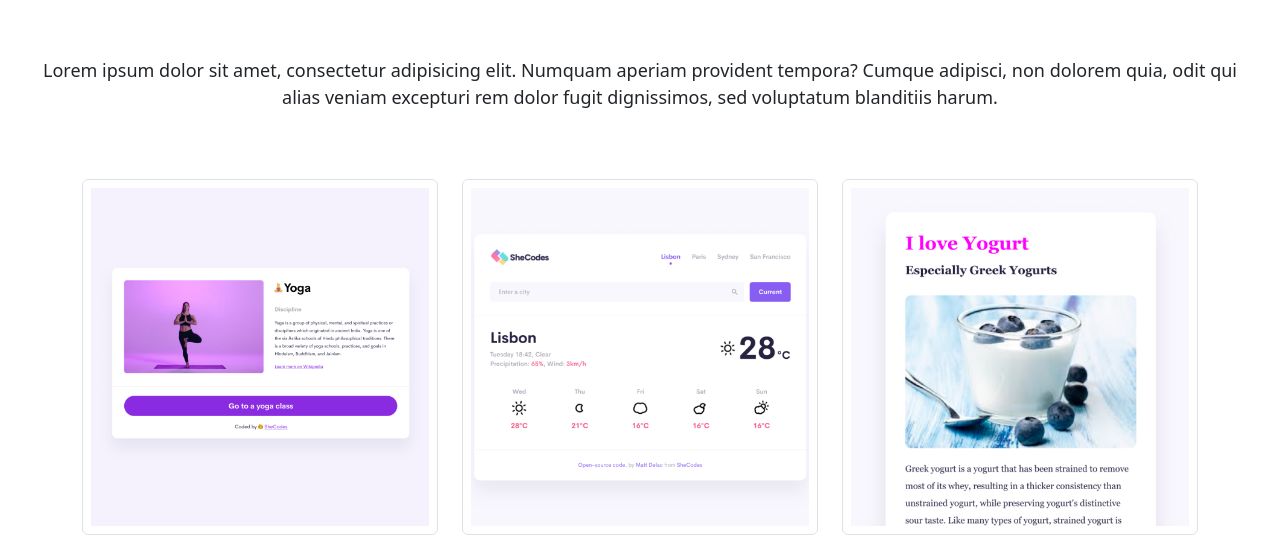
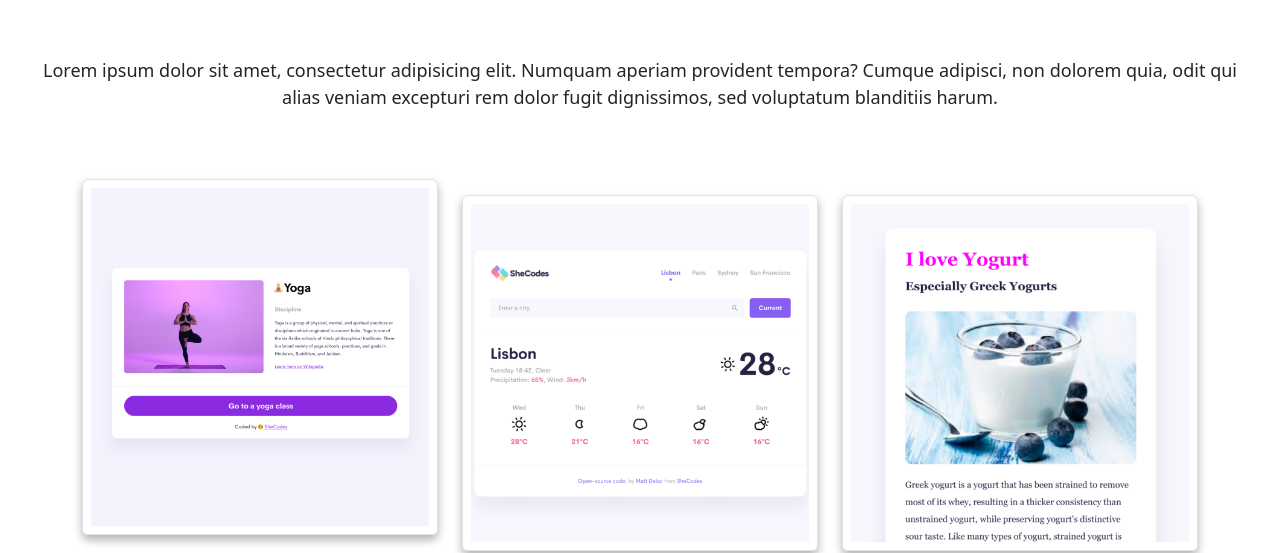
Before and after one commit to dilarainal/responsive-project-using-advanced-tools, a website: page about.html in a window 1280 px wide. Shown: the part 251-804 px from the top of the page. Drawn offline with nearby package versions, Linux system fonts and the light colour scheme.

Commit message:
Updated CSS

```diff
--- a/about.html
+++ b/about.html
@@ -25,7 +25,7 @@
   <body>
     <nav class="navbar sticky-top navbar-expand-lg bg-body-tertiary">
       <div class="container">
-        <a class="navbar-brand" href="#">Dilara Inal</a>
+        <a class="navbar-brand" href="/">Dilara Inal</a>
         <button
           class="navbar-toggler"
           type="button"
@@ -63,21 +63,21 @@
         <div class="col-sm-4">
           <img
             src="/images/yoga.png"
-            class="img-fluid border rounded p-2 mt-2"
+            class="app-pictures img-fluid border rounded p-2 mt-2"
             alt="Yoga App"
           />
         </div>
         <div class="col-sm-4">
           <img
             src="/images/weather.png"
-            class="img-fluid border rounded p-2 mt-2"
+            class="app-pictures img-fluid border rounded p-2 mt-4"
             alt="Weather App"
           />
         </div>
         <div class="col-sm-4">
           <img
             src="/images/yogurt.png"
-            class="img-fluid border rounded p-2 mt-2"
+            class="app-pictures img-fluid border rounded p-2 mt-4 mb-2"
             alt="Yogurt App"
           />
         </div>
--- a/style.css
+++ b/style.css
@@ -64,17 +64,18 @@ p {
 .about-link {
   color: var(--primary-color);
   border: 1px solid var(--primary-color);
+  box-shadow: var(--box-shadow);
 }
 
 .app-link {
   background-color: var(--primary-color);
   color: white;
   padding: 13px;
+  box-shadow: var(--box-shadow);
 }
 
 .app-link:hover {
   background-color: var(--primary-color);
-  color: blue;
 }
 
 .homepage-link {
@@ -90,6 +91,10 @@ p {
 
 .about-paragraphs p {
   margin: 10px;
+}
+
+.app-pictures {
+  box-shadow: var(--box-shadow);
 }
 
 .email-link {
```
Also changed, not shown: index.html (+1 -1 lines).
